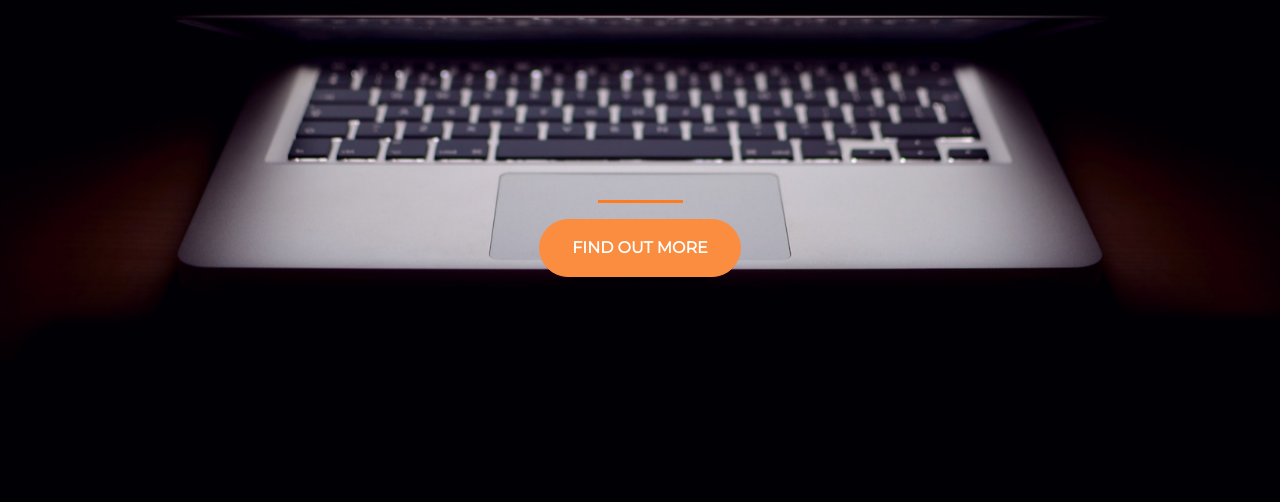
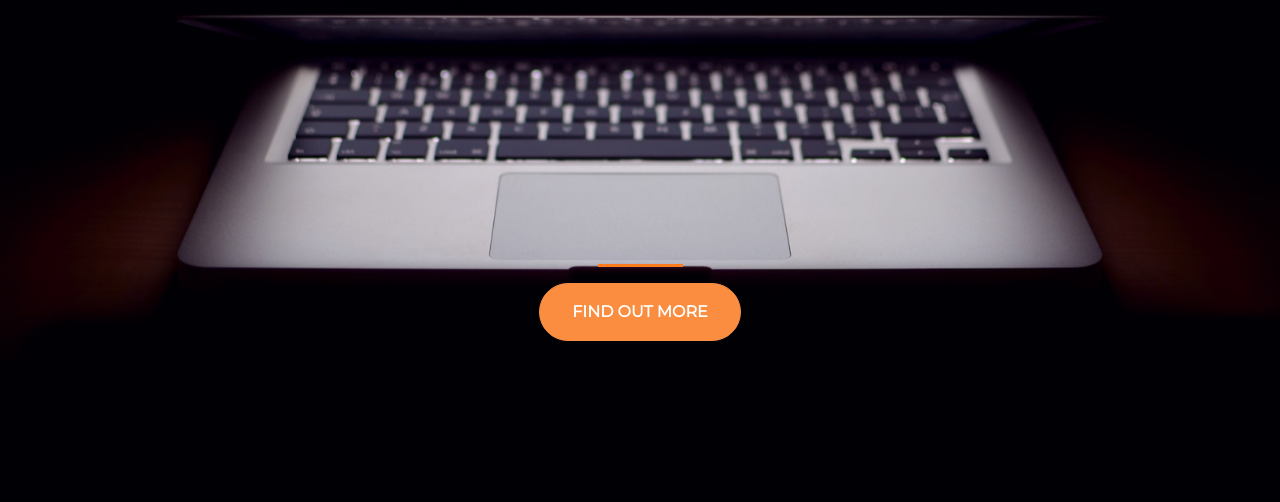
Before and after one commit to duragindustries/startup, a plain HTML site: page index.html in a window 1280 px wide. Shown: the part 298-800 px from the top of the page. Drawn offline with nearby package versions, Linux system fonts and the light colour scheme.

Commit message:
Update style.css

```diff
--- a/style.css
+++ b/style.css
@@ -22,7 +22,7 @@ hr {
 }
 
 .buffer {
-	height: 12rem;
+	height: 20rem;
 }
 
 .btn {
```
